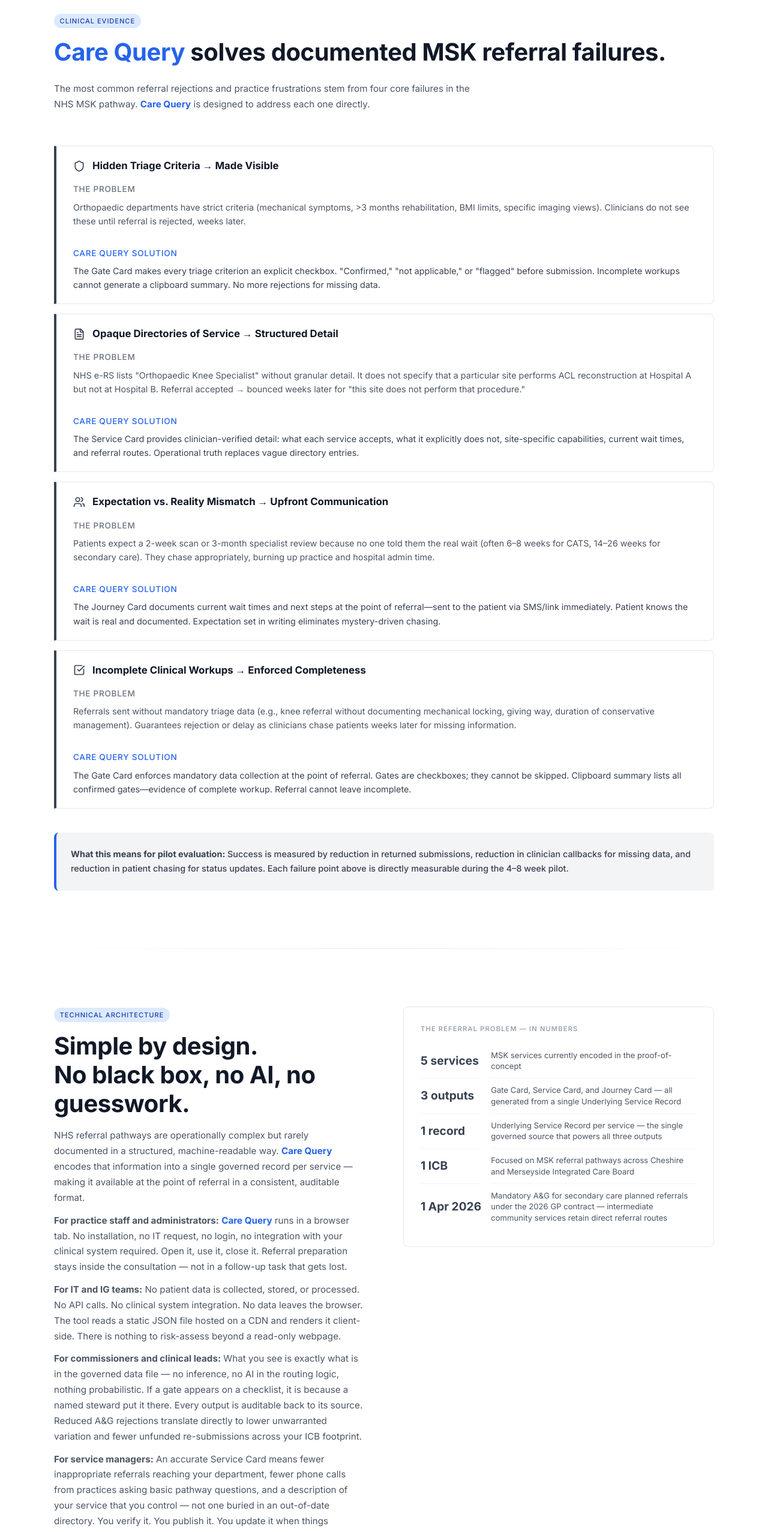
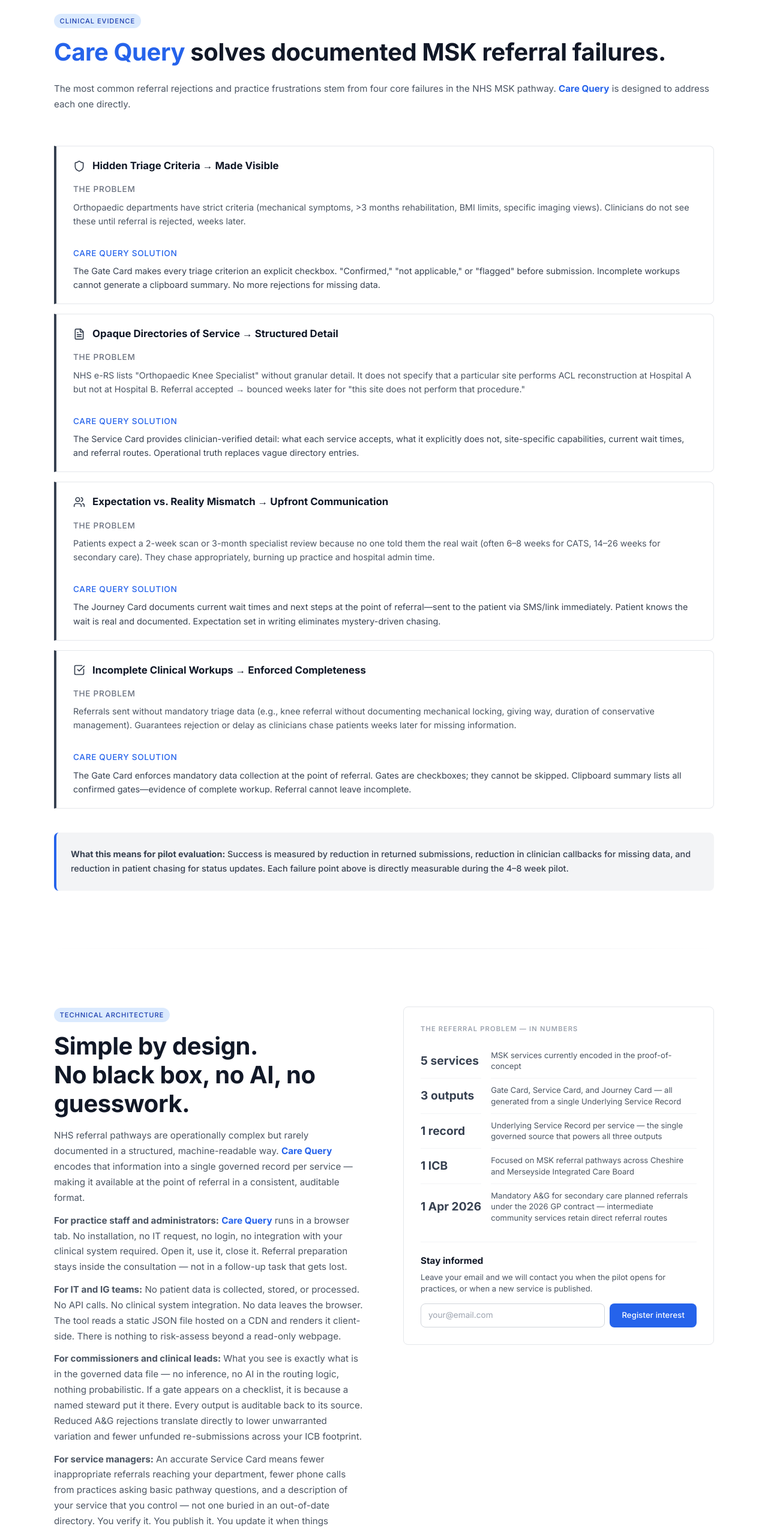
Before and after one commit to IntellTechSolutions/carequery-live-final, a React (Vite) app: page / in a window 1280 px wide. Shown: the part 3540-6094 px from the top of the page at 60% size. Built offline with nearby package versions, Linux system fonts and the light colour scheme.

Commit message:
Update App.jsx

```diff
--- a/src/App.jsx
+++ b/src/App.jsx
@@ -535,7 +535,7 @@
             <h2 className="heading" style={{ fontSize: 'clamp(1.8rem, 4vw, 2.5rem)', lineHeight: 1.2, color: '#111827', marginBottom: '1.5rem', letterSpacing: '-0.01em' }}>
               <span className="brand">Care Query</span> solves documented MSK referral failures.
             </h2>
-            <p className="body-text" style={{ fontSize: '0.95rem', lineHeight: 1.7, color: '#4b5563', fontWeight: 400, maxWidth: '700px' }}>
+            <p className="body-text" style={{ fontSize: '0.95rem', lineHeight: 1.7, color: '#4b5563', fontWeight: 400 }}>
               The most common referral rejections and practice frustrations stem from four core failures in the NHS MSK pathway. <span className="brand">Care Query</span> is designed to address each one directly.
             </p>
           </div>
@@ -650,6 +650,25 @@
                     <span className="body-text" style={{ fontSize: '0.82rem', color: '#4b5563', lineHeight: 1.4, fontWeight: 400, padding: '0.65rem 0', borderBottom: i < 4 ? '1px solid #f3f4f6' : 'none', display: 'flex', alignItems: 'center' }}>{item.label}</span>
                   </React.Fragment>
                 ))}
+              </div>
+              <div style={{ marginTop: '1.25rem', paddingTop: '1.25rem', borderTop: '1px solid #f3f4f6' }}>
+                <h4 className="heading" style={{ fontSize: '0.95rem', color: '#111827', marginBottom: '0.4rem' }}>Stay informed</h4>
+                <p className="body-text" style={{ fontSize: '0.82rem', color: '#4b5563', fontWeight: 400, marginBottom: '0.85rem', lineHeight: 1.5 }}>
+                  Leave your email and we will contact you when the pilot opens for practices, or when a new service is published.
+                </p>
+                {submitted ? (
+                  <div style={{ display: 'flex', alignItems: 'center', gap: '0.5rem' }}>
+                    <Check size={16} color="#22c55e" />
+                    <p className="body-text" style={{ color: '#2563eb', fontWeight: 500, fontSize: '0.85rem' }}>Received — we will be in touch.</p>
+                  </div>
+                ) : (
+                  <form name="stay-informed" data-netlify="true" onSubmit={handleEmailSubmit} style={{ display: 'flex', gap: '0.5rem', flexWrap: 'wrap' }}>
+                    <input type="hidden" name="form-name" value="stay-informed" />
+                    <input type="email" name="email" value={email} onChange={e => setEmail(e.target.value)}
+                      placeholder="your@email.com" required className="input-field" style={{ flex: 1, minWidth: '160px', padding: '0.55rem 0.75rem', fontSize: '0.85rem' }} />
+                    <button type="submit" className="btn-primary" style={{ padding: '0.55rem 1.25rem', fontSize: '0.82rem' }}>Register interest</button>
+                  </form>
+                )}
               </div>
             </div>
           </div>
@@ -793,7 +812,7 @@
             ))}
           </div>
 
-          <p className="body-text" style={{ fontSize: '0.95rem', lineHeight: 1.7, color: '#4b5563', fontWeight: 400, maxWidth: '900px', marginBottom: '3rem' }}>
+          <p className="body-text" style={{ fontSize: '0.95rem', lineHeight: 1.7, color: '#4b5563', fontWeight: 400, marginBottom: '3rem' }}>
             Each service added to <span className="brand">Care Query</span> increases its value for every clinician who uses it. The system grows through the contributions of service owners and clinical teams — not as a favour to the project, but because an accurate, current description of their service is directly in their interest: fewer inappropriate referrals, fewer phone calls from practices, and fewer returns through A&G. That incentive is what makes the model sustainable — services maintain their own records because doing so reduces their own burden, not because someone asked them to. A GP practice that uses <span className="brand">Care Query</span> benefits from every service that joins. A service that maintains its record benefits from every practice that uses it. The more participants, the more each one gains — a network effect built on operational accuracy rather than user growth.
           </p>
 
```
